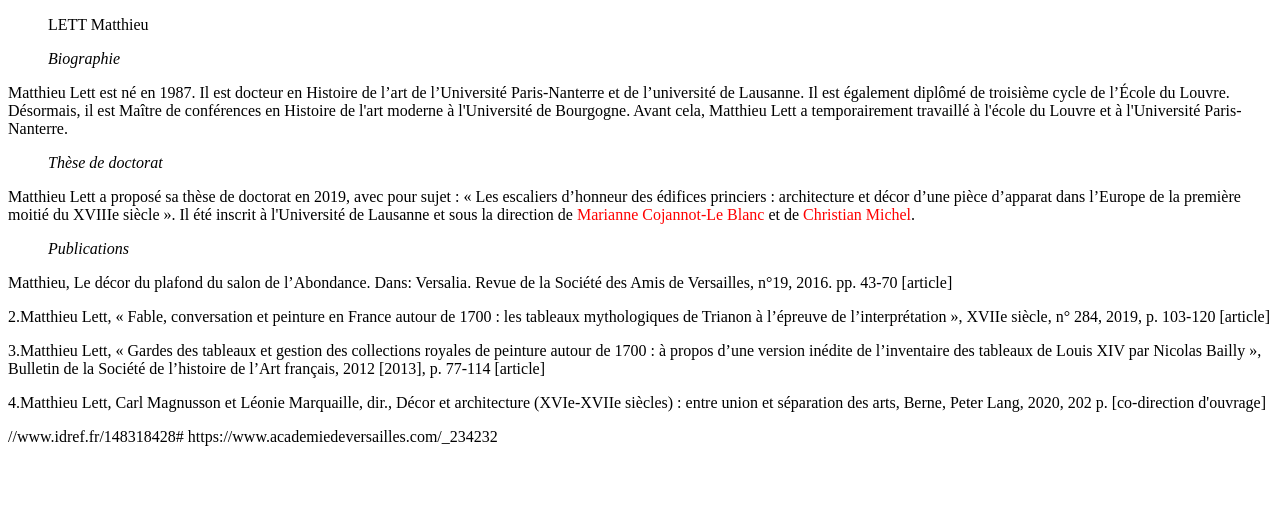
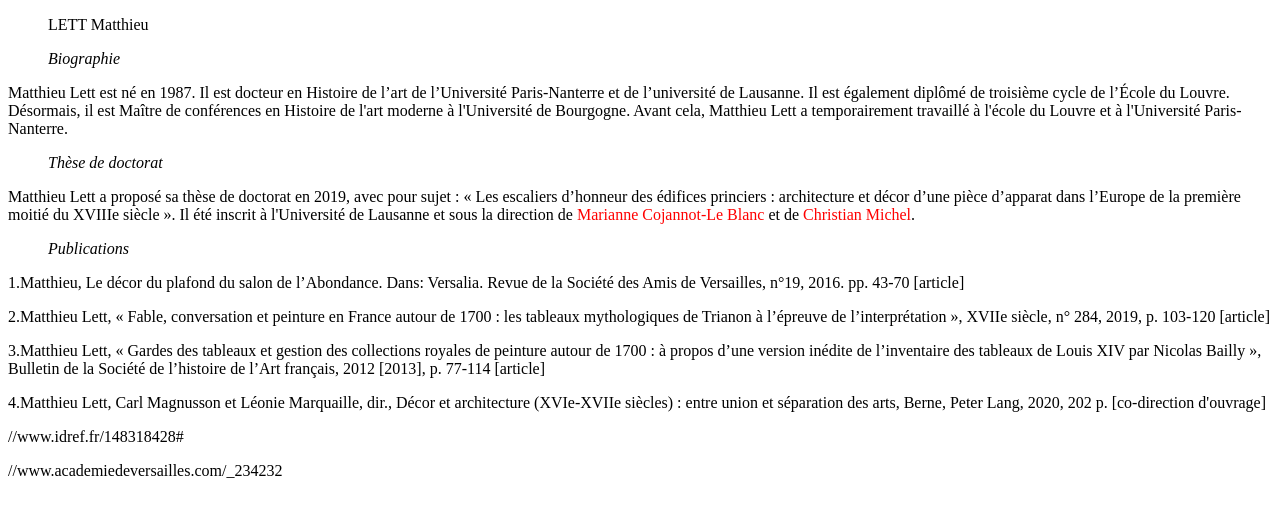
Before and after one commit to clembrice/Devoir_Pratiques_Numeriques_BRICE_CLEMENTINE, a plain HTML site: page index.html in a window 1280 px wide. Drawn offline with Linux system fonts and the light colour scheme.

Commit message:
Update index.html

```diff
--- a/index.html
+++ b/index.html
@@ -8,11 +8,11 @@
 <ul><i>Thèse de doctorat</i></ul>
 <p> Matthieu Lett a proposé sa thèse de doctorat en 2019, avec pour sujet : « Les escaliers d’honneur des édifices princiers : architecture et décor d’une pièce d’apparat dans l’Europe de la première moitié du XVIIIe siècle ». Il été inscrit à l'Université de Lausanne et sous la direction de <font color="red">Marianne Cojannot-Le Blanc</font> et de <font color="red">Christian Michel</font>.</p>
 <ul><i>Publications</i></ul>
-<p> Matthieu, Le décor du plafond du salon de l’Abondance. Dans: Versalia. Revue de la Société des Amis de Versailles, n°19, 2016. pp. 43-70 [article]</p>
+<p>1.Matthieu, Le décor du plafond du salon de l’Abondance. Dans: Versalia. Revue de la Société des Amis de Versailles, n°19, 2016. pp. 43-70 [article]</p>
 <p>2.Matthieu Lett, « Fable, conversation et peinture en France autour de 1700 : les tableaux mythologiques de Trianon à l’épreuve de l’interprétation », XVIIe siècle, n° 284, 2019, p. 103-120 [article]</p>
 <p>3.Matthieu Lett, « Gardes des tableaux et gestion des collections royales de peinture autour de 1700 : à propos d’une version inédite de l’inventaire des tableaux de Louis XIV par Nicolas Bailly », Bulletin de la Société de l’histoire de l’Art français, 2012 [2013], p. 77-114 [article]</p>
 <p>4.Matthieu Lett, Carl Magnusson et Léonie Marquaille, dir., Décor et architecture (XVIe-XVIIe siècles) : entre union et séparation des arts, Berne, Peter Lang, 2020, 202 p. [co-direction d'ouvrage]</p>
-<a> //www.idref.fr/148318428#
-https://www.academiedeversailles.com/_234232 </a>
+<p><a>//www.idref.fr/148318428#</a></p>
+<p><a>//www.academiedeversailles.com/_234232</a></p>
 </body>
 </html>
```
